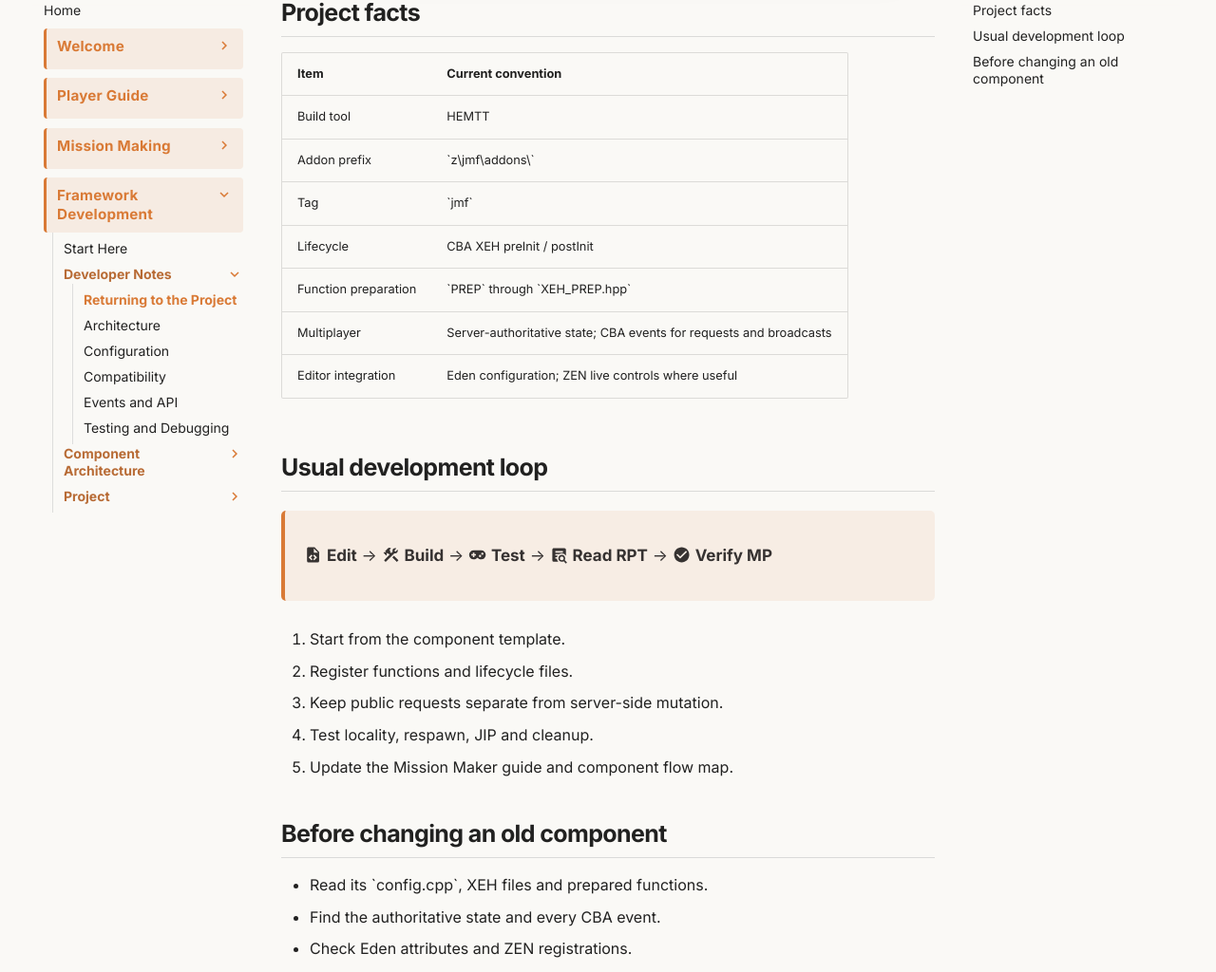
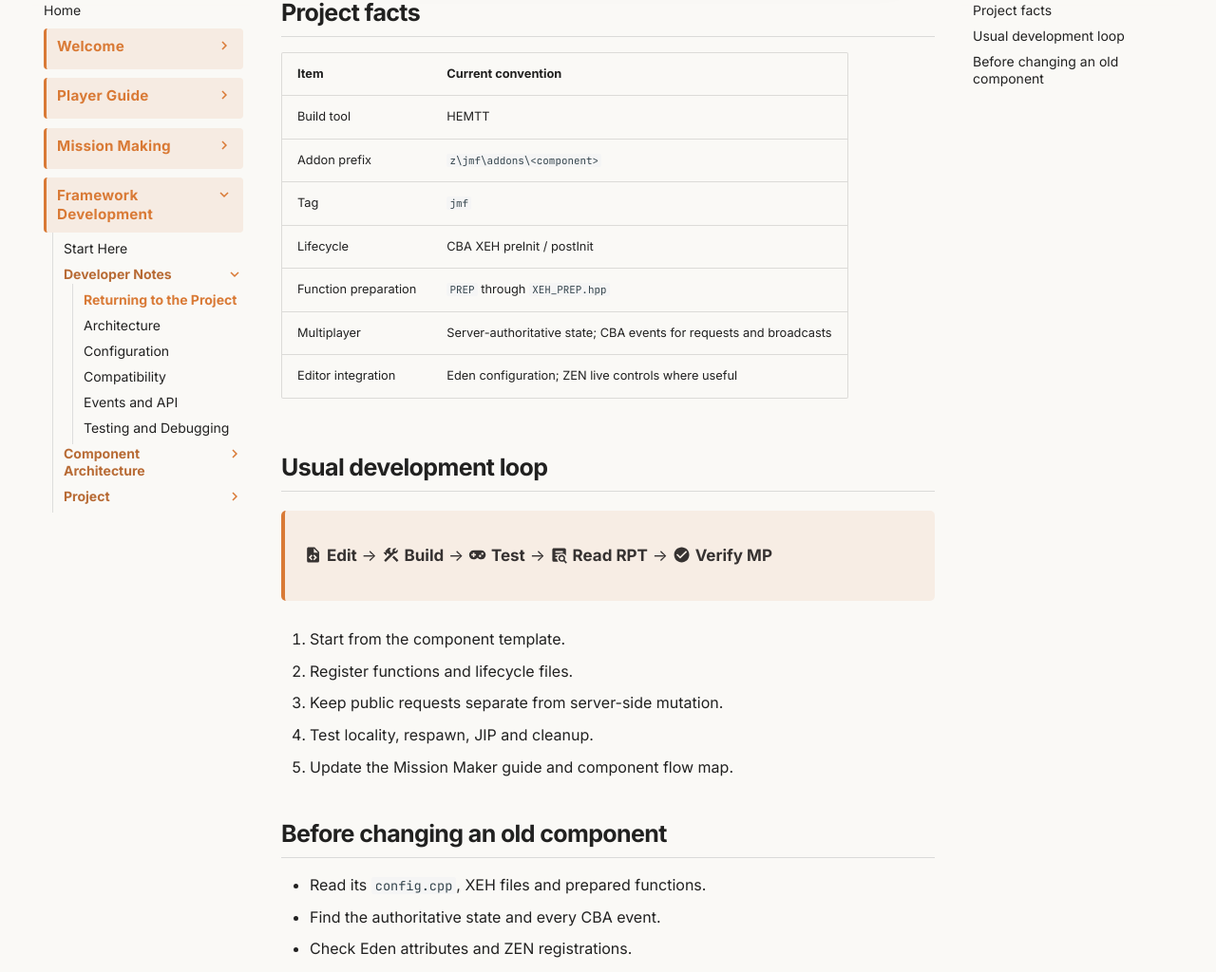
Before and after one commit to Jamio/JM_Framework_Docs, an MkDocs documentation site: the page built from docs/technical/quick-reference.md, in a window 1280 px wide and 1400 px high, scrolled down 351 px. Shown: the part 99-1123 px from the top of the window at 95% size. Built offline with MkDocs 1.6.1 and Material for MkDocs 9.7.7, drawn with Linux system fonts in a browser that asks for light colours; comment, search, counter and statistics services are not loaded.

Commit message:
Fix development reference code formatting

```diff
--- a/docs/technical/quick-reference.md
+++ b/docs/technical/quick-reference.md
@@ -9,10 +9,10 @@ A compact reminder of the structure, conventions and development loop.
 | Item | Current convention |
 |---|---|
 | Build tool | HEMTT |
-| Addon prefix | \`z\\jmf\\addons\\<component>\` |
-| Tag | \`jmf\` |
+| Addon prefix | `z\jmf\addons\<component>` |
+| Tag | `jmf` |
 | Lifecycle | CBA XEH preInit / postInit |
-| Function preparation | \`PREP\` through \`XEH_PREP.hpp\` |
+| Function preparation | `PREP` through `XEH_PREP.hpp` |
 | Multiplayer | Server-authoritative state; CBA events for requests and broadcasts |
 | Editor integration | Eden configuration; ZEN live controls where useful |
 
@@ -30,7 +30,7 @@ A compact reminder of the structure, conventions and development loop.
 
 ## Before changing an old component
 
-- Read its \`config.cpp\`, XEH files and prepared functions.
+- Read its `config.cpp`, XEH files and prepared functions.
 - Find the authoritative state and every CBA event.
 - Check Eden attributes and ZEN registrations.
 - Search for compatibility aliases before renaming anything.
```
